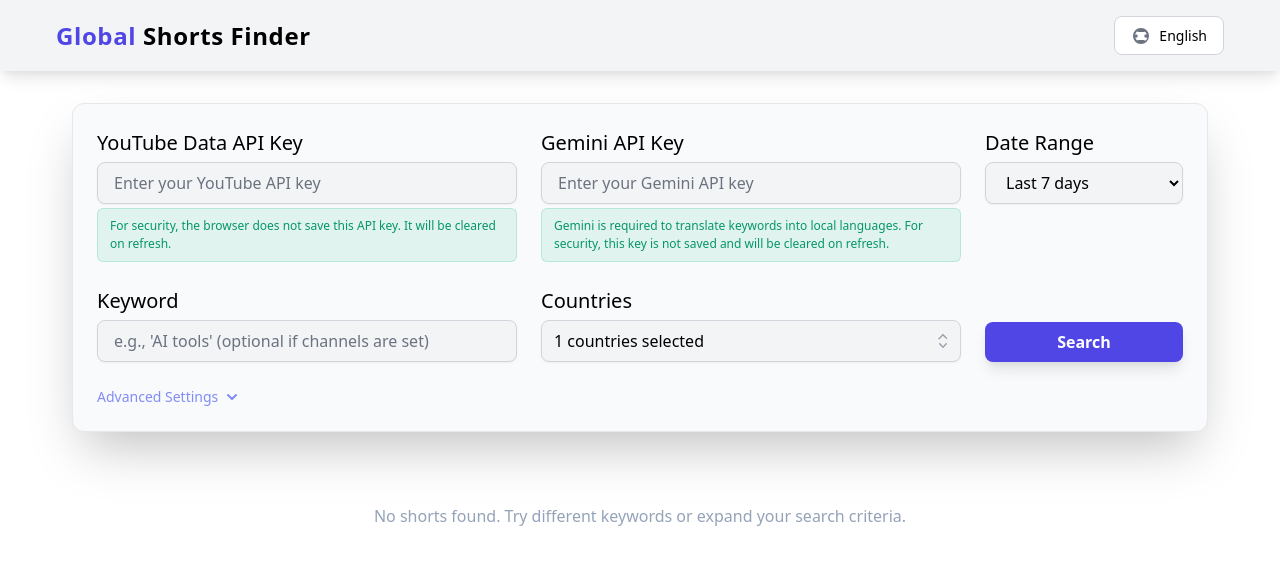
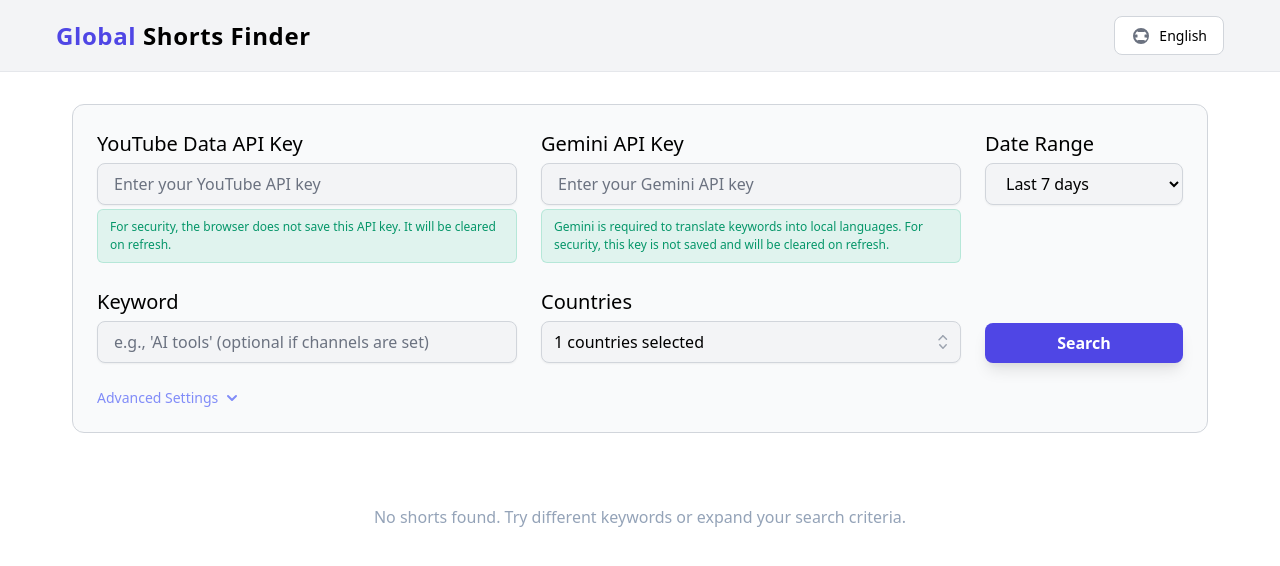
Before and after one commit to sujinkangdata11/sujin_sssss, a React (Vite) app: page / in a window 1280 px wide. Shown: the top 566 px of the page. Built offline with nearby package versions, Linux system fonts and the light colour scheme.

Commit message:
Remove shadows and add light border lines to header and form card

```diff
--- a/styles.css
+++ b/styles.css
@@ -94,7 +94,7 @@
   position: sticky;
   top: 0;
   z-index: 20;
-  box-shadow: var(--shadow-lg);
+  border-bottom: 1px solid #e5e7eb; /* light grey border line */
 }
 
 .header-container {
@@ -160,9 +160,8 @@
   background-color: #f9fafb; /* light grey */
   padding: var(--spacing-6);
   border-radius: var(--radius-xl);
-  box-shadow: var(--shadow-2xl);
+  border: 1px solid #d1d5db; /* light grey border line */
   margin-bottom: var(--spacing-8);
-  border: 1px solid #e5e7eb; /* light grey border */
 }
 
 .form-grid {
```
